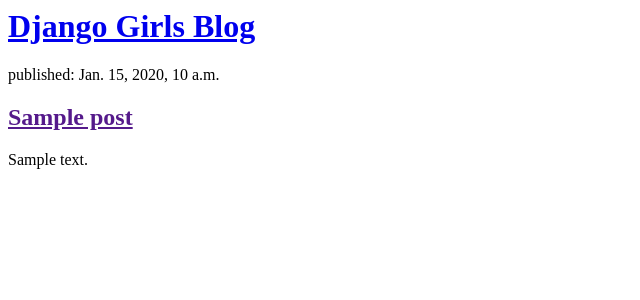
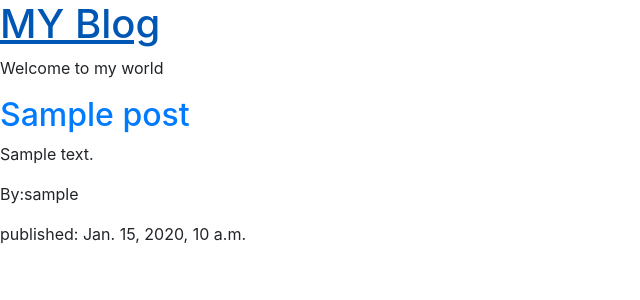
Before and after one commit to 6110110156/-my-first-blog, a Django app: page / in a window 1280 px wide. Shown: the top 300 px of the page, without its empty margins (0-640 px from the left). Run offline with Django 3.2, Linux system fonts and the light colour scheme; tables that the repository leaves empty hold one stand-in row (values such as "Sample post"); some libraries are stand-ins or nearby versions.

Commit message:
Web Application

```diff
--- a/blog/templates/blog/post_list.html
+++ b/blog/templates/blog/post_list.html
@@ -1,11 +1,16 @@
+<link rel="stylesheet" href="https://maxcdn.bootstrapcdn.com/bootstrap/4.5.2/css/bootstrap.min.css">
+
 <div>
-    <h1><a href="/">Django Girls Blog</a></h1>
+    <title>Page Title</title>
+    <h1><a href="/">MY Blog</a></h1>
+    <p>Welcome to my world</p>
 </div>
 
 {% for post in posts %}
     <div>
-        <p>published: {{ post.published_date }}</p>
         <h2><a href="">{{ post.title }}</a></h2>
         <p>{{ post.text|linebreaksbr }}</p>
+        <p>By:{{ post.author }}</p>
+        <p>published: {{ post.published_date }}</p>
     </div>
 {% endfor %}
```
